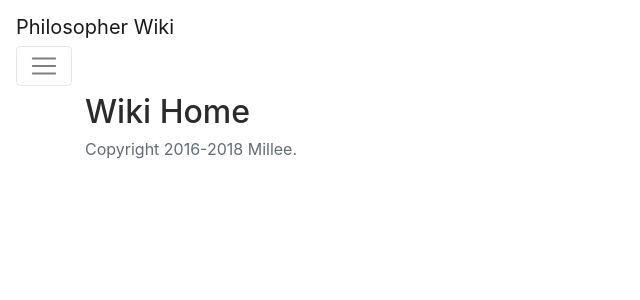
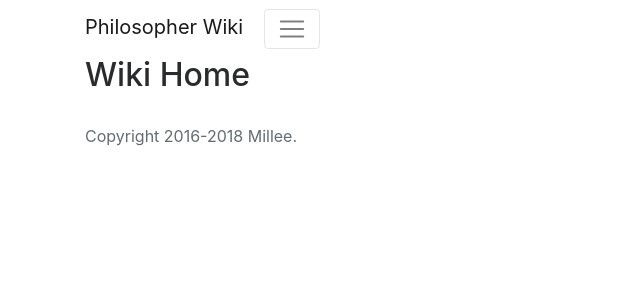
Before and after one commit to reallymillee/Philosopher, a Jekyll site: the page built from index.md, in a window 1280 px wide. Shown: the top 300 px of the page, without its empty margins (0-640 px from the left). Built offline with Jekyll 4.4.1, drawn with Linux system fonts in a browser that asks for light colours; nearby versions of some CDN libraries; our own code applies the rules of GitHub Pages for plain Markdown files.

Commit message:
Update default.html

```diff
--- a/_layouts/default.html
+++ b/_layouts/default.html
@@ -16,6 +16,7 @@
   <body>
     <div class="wrapper">
       <nav class="navbar navbar-expand-lg navbar-light bg-light">
+        <div class="container">
        <a class="navbar-brand" href="{{ '/' | relative_url }}">Philosopher Wiki</a>
        <button class="navbar-toggler" type="button" data-toggle="collapse" data-target="#navbarNavAltMarkup" aria-controls="navbarNavAltMarkup" aria-expanded="false" aria-label="Toggle navigation">
     <span class="navbar-toggler-icon"></span>
@@ -23,7 +24,8 @@
   <div class="collapse navbar-collapse navbar-expand-lg" id="navbarNavAltMarkup">
     <div class="navbar-nav mr-auto">
       <a class="nav-item nav-link" href="/philosopher/">Home</a>
-      </div>
+    </div>
+          </div>
   </div>
 </nav>
       <section>
@@ -37,8 +39,8 @@
       </div>
       </section>
       <footer class="footer bg-light">
-      <div class="container">
-        <span class="text-muted">Copyright 2016-2018 Millee.</span>
+      <div class="container"><br>
+        <span class="text-muted text-center">Copyright 2016-2018 Millee.</span><br>
       </div>
     </footer>
     </div>
```
